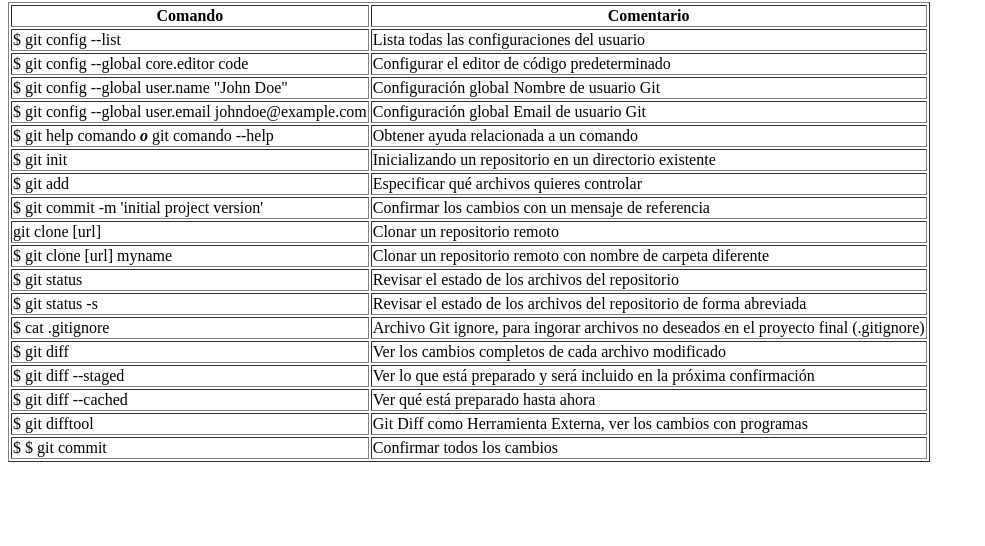
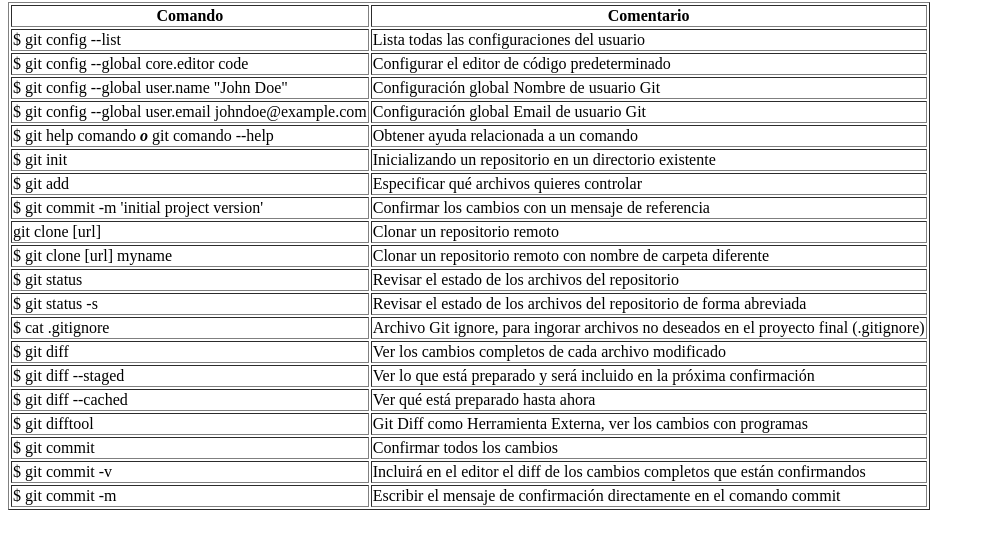
Before and after one commit to Dragon-R/progit, a plain HTML site: page index.html in a window 1280 px wide. Shown: the part 78-624 px from the top of the page, without its empty margins (0-985 px from the left). Drawn offline with Linux system fonts and the light colour scheme.

Commit message:
comando commit con -v

```diff
--- a/index.html
+++ b/index.html
@@ -82,8 +82,16 @@
             <td>Git Diff como Herramienta Externa, ver los cambios con programas</td>
         </tr>
         <tr>
-            <td>$ $ git commit</td>
+            <td>$ git commit</td>
             <td>Confirmar todos los cambios</td>
+        </tr>
+        <tr>
+            <td>$ git commit -v</td>
+            <td>Incluirá en el editor el diff de los cambios completos que están confirmandos</td>
+        </tr>
+        <tr>
+            <td>$ git commit -m</td>
+            <td>Escribir el mensaje de confirmación directamente en el comando commit</td>
         </tr>
     </table>
 </body>
```
